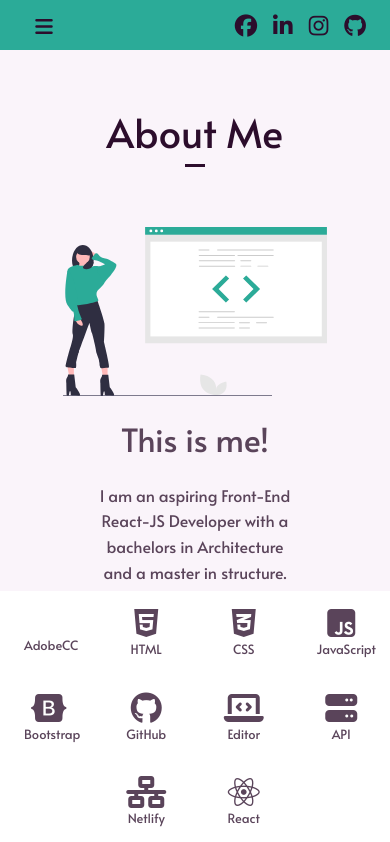
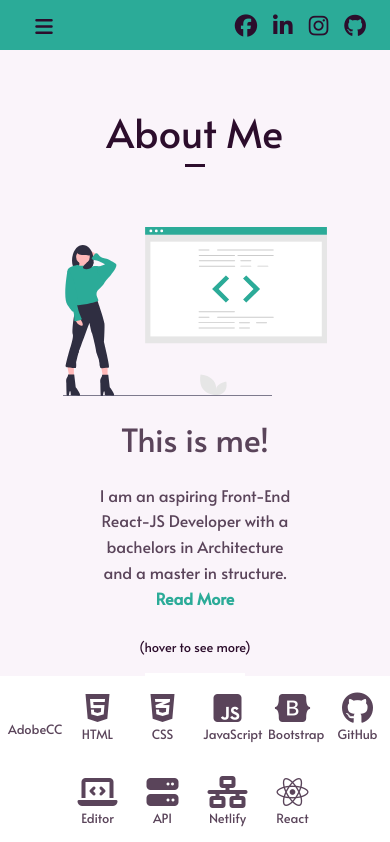
Before and after one commit to SantoroA/santoro-react, a React (Create React App) app: page /about in a window 390 px wide. Shown: the top 842 px of the page. Built offline with nearby package versions, Linux system fonts and the light colour scheme; some icons are missing.

Commit message:
fix About Me visualization

```diff
--- a/src/AboutMe.js
+++ b/src/AboutMe.js
@@ -16,13 +16,13 @@ export default function AboutMe() {
         <Title>
           <h1>About Me</h1>
         </Title>
-        <div className="row mt-5">
+        <div className="row my-5 pb-5">
           <div className="col-md-6">
             <img src={coder} alt="coder" />
             <div className="description px-5">
               <h2 className="my-4">This is me!</h2>
               {isExpanded ? (
-                <p className="pb-5">
+                <p>
                   The day I fell in love with coding changed my whole life. I am
                   an aspiring Front-End React-JS Developer with a Bachelor
                   Degree in Architecture and a Master Degree in structure. I
@@ -51,7 +51,7 @@ export default function AboutMe() {
               )}
             </div>
           </div>
-          <div className="col-md-6">
+          <div className="col-md-6 pb-5">
             <p>
               <small>(hover to see more)</small>
             </p>
@@ -79,43 +79,43 @@ export default function AboutMe() {
         </div>
       </div>
       <div className="programs row align-items-center justify-content-center">
-        <div className="col-sm-2 col-md-1 col-3 px-4 py-3 ">
+        <div className=" col-md-1 col-2 px-2 py-3 ">
           <i class="fab icon fa-adobe"></i>
           <p className="icon-description mb-0">AdobeCC</p>
         </div>
-        <div className="col-sm-2 col-md-1 col-3 px-4 py-3 ">
+        <div className=" col-md-1 col-2 px-2 py-3 ">
           <i class="fab icon fa-html5"></i>
           <p className="icon-description mb-0">HTML</p>
         </div>
-        <div className="col-sm-2 col-md-1 col-3 px-4 py-3 ">
+        <div className=" col-md-1 col-2 px-2 py-3 ">
           <i class="fab icon fa-css3-alt"></i>
           <p className="icon-description mb-0">CSS</p>
         </div>
-        <div className="col-sm-2 col-md-1 col-3 px-4 py-3 ">
+        <div className=" col-md-1 col-2 px-2 py-3 ">
           <i class="fab icon fa-js-square"></i>
           <p className="icon-description mb-0">JavaScript</p>
         </div>
-        <div className="col-sm-2 col-md-1 col-3 px-4 py-3 ">
+        <div className=" col-md-1 col-2 px-2 py-3 ">
           <i class="fab icon fa-bootstrap"></i>
           <p className="icon-description mb-0">Bootstrap</p>
         </div>
-        <div className="col-sm-2 col-md-1 col-3 px-4 py-3 ">
+        <div className=" col-md-1 col-2 px-2 py-3 ">
           <i class="fab icon fa-github"></i>
           <p className="icon-description mb-0">GitHub</p>
         </div>
-        <div className="col-sm-2 col-md-1 col-3 px-4 py-3 ">
+        <div className=" col-md-1 col-2 px-2 py-3 ">
           <i class="fas icon fa-laptop-code"></i>
           <p className="icon-description mb-0">Editor</p>
         </div>
-        <div className="col-sm-2 col-md-1 col-3 px-4 py-3 ">
+        <div className=" col-md-1 col-2 px-2 py-3 ">
           <i class="fas icon fa-server"></i>
           <p className="icon-description mb-0">API</p>
         </div>
-        <div className="col-sm-2 col-md-1 col-3 px-4 py-3 ">
+        <div className=" col-md-1 col-2 px-2 py-3 ">
           <i class="fas icon fa-network-wired"></i>
           <p className="icon-description mb-0">Netlify</p>
         </div>
-        <div className="col-sm-2 col-md-1 col-3 px-4 py-3 ">
+        <div className=" col-md-1 col-2 px-2 py-3 ">
           <i class="fab icon  fa-react"></i>
           <p className="icon-description mb-0">React</p>
         </div>
```
